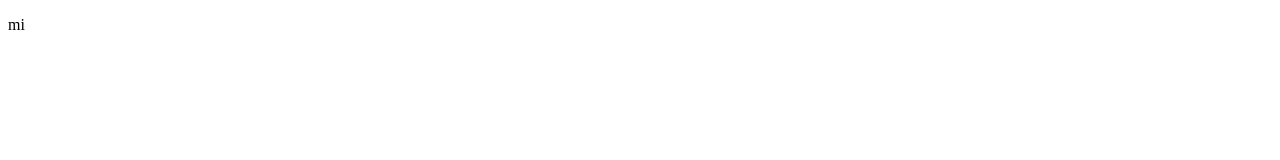
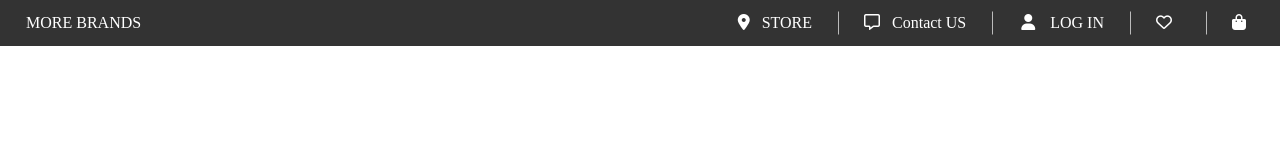
Before and after one commit to Mihirvetal/Collaborative-Project, a plain HTML site: page index.html in a window 1280 px wide. Drawn offline with Linux system fonts and the light colour scheme.

Commit message:
- navbar header added

```diff
--- a/index.html
+++ b/index.html
@@ -4,8 +4,28 @@
     <meta charset="UTF-8">
     <meta name="viewport" content="width=device-width, initial-scale=1.0">
     <title>Document</title>
+    <link rel="stylesheet" href="style.css">
+
 </head>
 <body>
-    <p>mi</p>
+
+    <nav>
+        <div class="container">
+            <ul>
+                <li><a href="#home">MORE BRANDS</a></li>
+                <div class="list_right">
+
+                    <li><a href="#"><i class="fa-solid fa-location-dot location-icon"></i> STORE</a></li>
+                    <li><a href="#contact"><i class="fa-regular fa-message msg-icon"></i> Contact US</a></li>
+                    <li><a class="active" href="#about"><i class="fa fa-fw fa-user user-icon"></i> LOG IN</a></li>
+                    <li><a class="active" href="#about"><i class="fa-regular fa-heart heart-icon"></i></a></li>
+                    <li><a class="active" href="#about"> <i class="fa-solid fa-bag-shopping shopping-icon"></i></a></li>
+                </div>
+              </ul>
+
+        </div>
+    </nav>
+
+    <script src="https://kit.fontawesome.com/d22d53dd15.js" crossorigin="anonymous"></script>
 </body>
 </html>
--- /dev/null
+++ b/style.css
@@ -0,0 +1,73 @@
+*{
+    box-sizing: border-box;
+    margin: 0;
+    padding: 0;
+}
+
+ul {
+    list-style-type: none;
+    margin: 0;
+    padding: 0;
+    overflow: hidden;
+    background-color: #333;
+  }
+
+  li {
+    float: left;
+    /* padding: 10px; */
+    position: relative;
+    padding: 0 10px;
+  }
+
+
+li::before {
+    content: '';
+    position: absolute;
+    left: 0;
+    top: 50%;
+    transform: translateY(-50%);
+    height: 50%;
+    width: 1px;
+    background-color: #bbb;
+}
+
+li:first-child::before {
+    content: none;
+}
+
+  li a {
+    display: block;
+    color: white;
+    text-align: center;
+    padding: 14px 16px;
+    text-decoration: none;
+  }
+
+.list_right{
+    float: right;
+
+}
+
+a{
+    text-decoration: none;
+    color: white;
+}
+.location-icon{
+  margin-right: 8px;
+}
+
+.msg-icon{
+  margin-right: 8px;
+}
+
+.user-icon{
+  margin-right: 8px;
+}
+
+.heart-icon{
+  margin-right: 8px;
+}
+
+.shopping-icon{
+  margin-right: 8px;
+}
```
